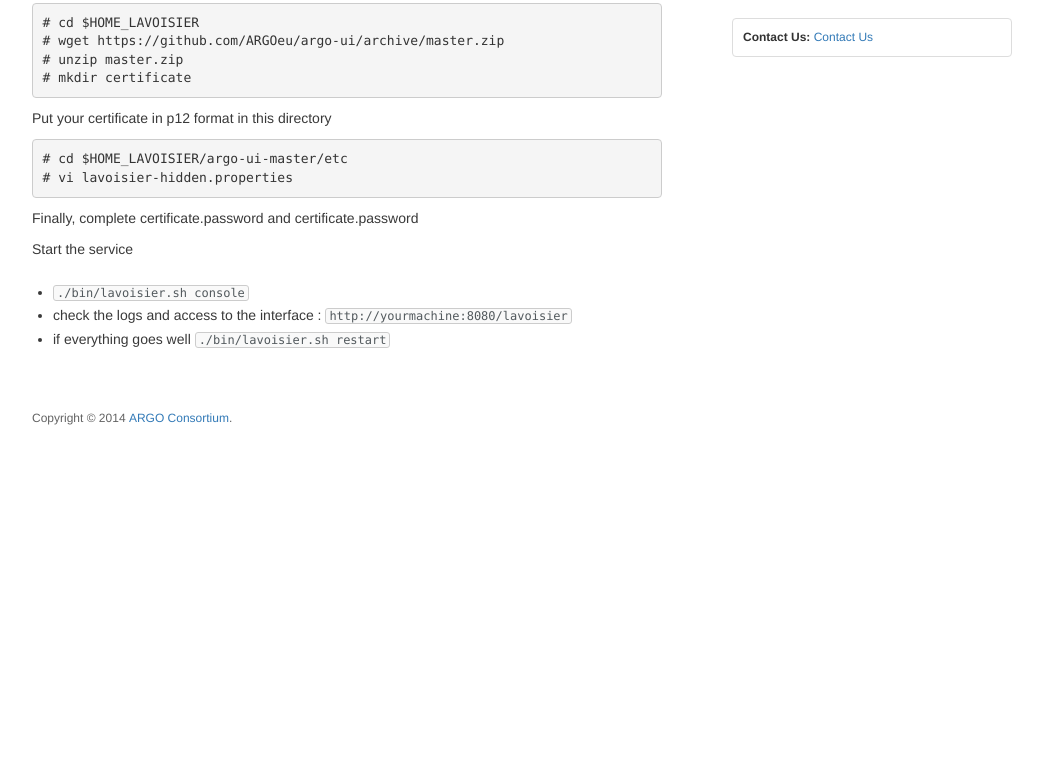
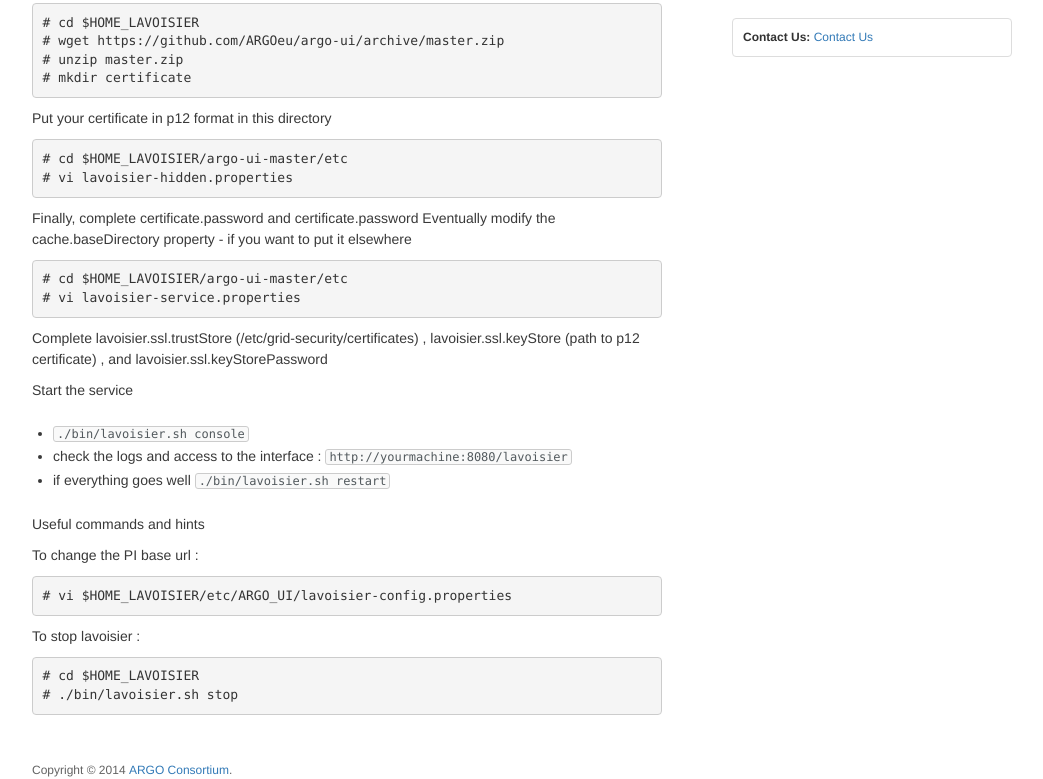
Before and after one commit to ARGOeu/argoeu.github.io, a plain HTML site: page guides/webui/index.html in a window 1280 px wide. Shown: the part 495-1274 px from the top of the page, without its empty margins (118-1161 px from the left). Before the commit the page ends 922 px from the top, so only its background shows below. Drawn offline with nearby package versions, Linux system fonts and the light colour scheme.

Commit message:
Commiting updates on webui installation

```diff
--- a/guides/webui/index.html
+++ b/guides/webui/index.html
@@ -106,7 +106,14 @@
 # vi lavoisier-hidden.properties
 </code></pre>
 
-<p>Finally, complete certificate.password and certificate.password</p>
+<p>Finally, complete certificate.password and certificate.password
+Eventually modify the cache.baseDirectory property - if you want to put it elsewhere</p>
+
+<pre><code># cd $HOME_LAVOISIER/argo-ui-master/etc
+# vi lavoisier-service.properties
+</code></pre>
+
+<p>Complete lavoisier.ssl.trustStore (/etc/grid-security/certificates) , lavoisier.ssl.keyStore (path to p12 certificate) , and lavoisier.ssl.keyStorePassword</p>
 
 <p>Start the service </p>
 
@@ -118,6 +125,18 @@
 </li>
 </ul>
 
+<p>Useful commands and hints</p>
+
+<p>To change the PI base url : </p>
+
+<pre><code># vi $HOME_LAVOISIER/etc/ARGO_UI/lavoisier-config.properties
+</code></pre>
+
+<p>To stop lavoisier : </p>
+
+<pre><code># cd $HOME_LAVOISIER
+# ./bin/lavoisier.sh stop
+</code></pre>
 
 
  <!--end item[:slug]-->
```
